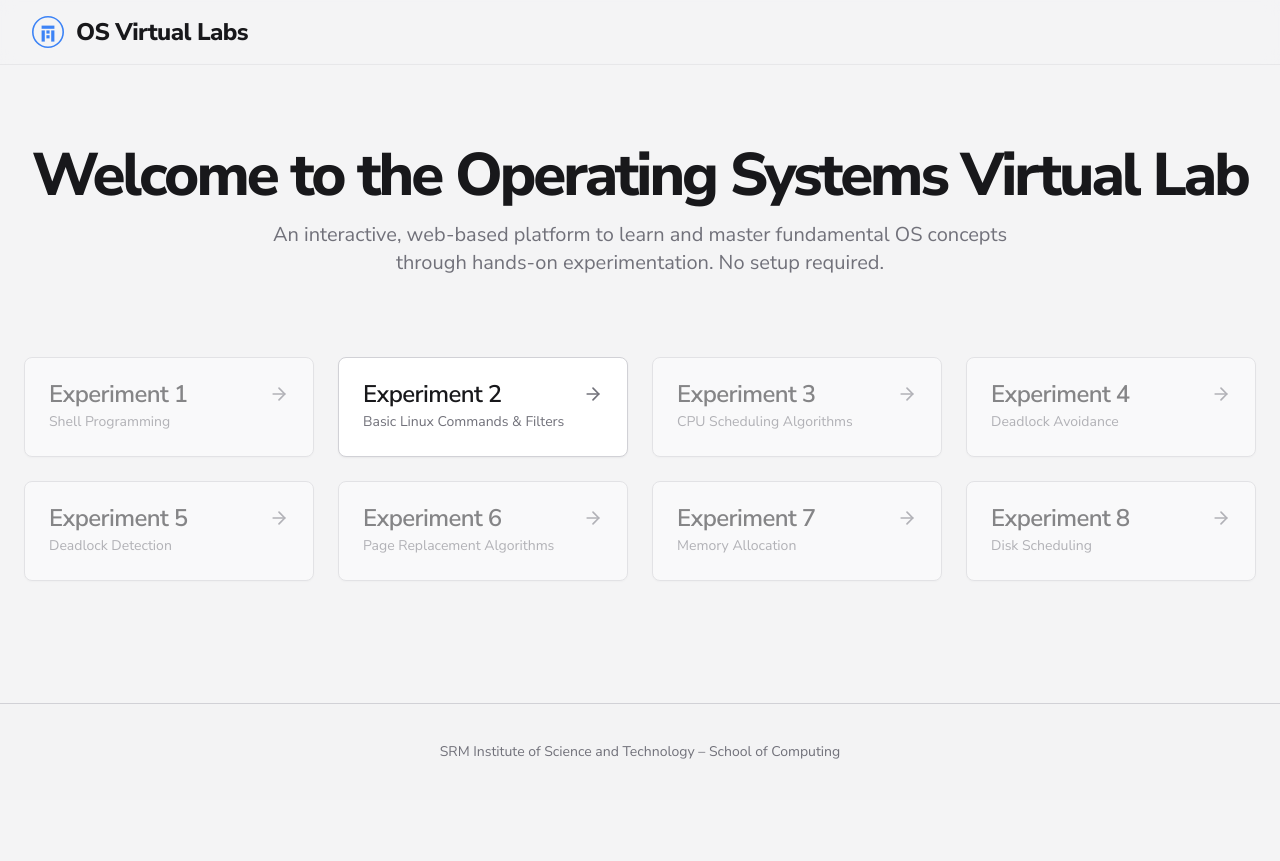
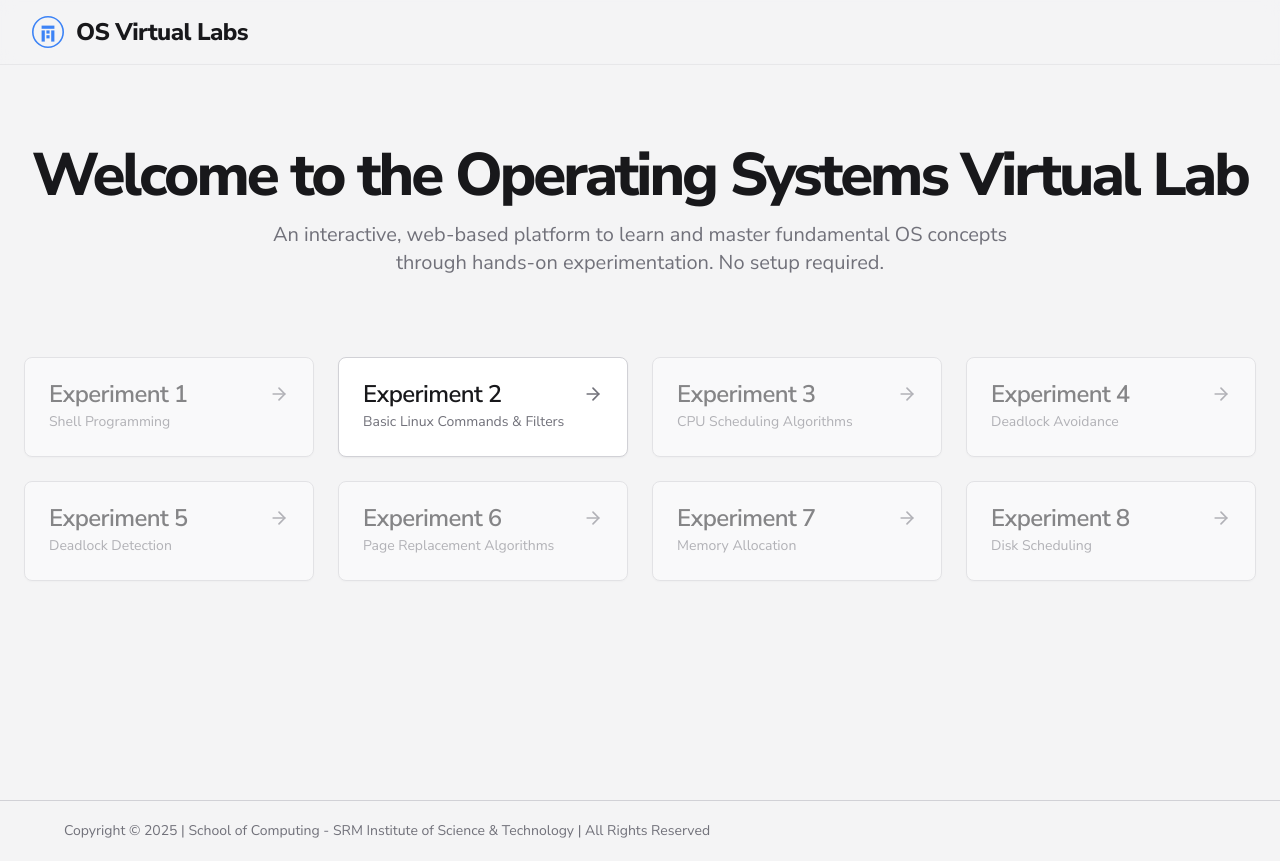
Before and after one commit to tanishpoddar/VirtualShell, a Next.js app: page / in a window 1280 px wide. Before the commit the page ends 800 px from the top, so only its background shows below. Built offline with nearby package versions, Linux system fonts and the light colour scheme.

Commit message:
changed-code-files

```diff
--- a/src/app/layout.tsx
+++ b/src/app/layout.tsx
@@ -1,6 +1,7 @@
 import type { Metadata } from 'next';
 import './globals.css';
 import { Toaster } from "@/components/ui/toaster";
+import Footer from '@/components/footer';
 
 export const metadata: Metadata = {
   title: 'OS Virtual Labs',
@@ -20,7 +21,10 @@ export default function RootLayout({
         <link href="https://fonts.googleapis.com/css2?family=Nunito+Sans:opsz,wght@6..12,400;6..12,600;6..12,700;6..12,800&family=Source+Code+Pro:wght@400;500&display=swap" rel="stylesheet" />
       </head>
       <body className="font-body antialiased min-h-screen flex flex-col">
-        {children}
+        <div className='flex-grow'>
+            {children}
+        </div>
+        <Footer />
         <Toaster />
       </body>
     </html>
--- a/src/app/page.tsx
+++ b/src/app/page.tsx
@@ -58,13 +58,6 @@ export default function Home() {
           </div>
         </section>
       </main>
-      <footer className="py-6 md:px-8 md:py-0 bg-background/95 border-t">
-        <div className="container flex flex-col items-center justify-center gap-4 md:h-24 md:flex-row">
-          <p className="text-balance text-center text-sm leading-loose text-muted-foreground">
-            SRM Institute of Science and Technology – School of Computing
-          </p>
-        </div>
-      </footer>
     </div>
   );
 }
--- /dev/null
+++ b/src/components/footer.tsx
@@ -0,0 +1,13 @@
+export default function Footer() {
+  const currentYear = new Date().getFullYear();
+
+  return (
+    <footer className="py-6 md:px-8 md:py-4 bg-background border-t">
+      <div className="container flex flex-col items-center justify-center gap-2 md:flex-row md:justify-between">
+        <p className="text-balance text-center text-sm leading-loose text-muted-foreground">
+          Copyright © {currentYear} | School of Computing - SRM Institute of Science & Technology | All Rights Reserved
+        </p>
+      </div>
+    </footer>
+  );
+}
```
